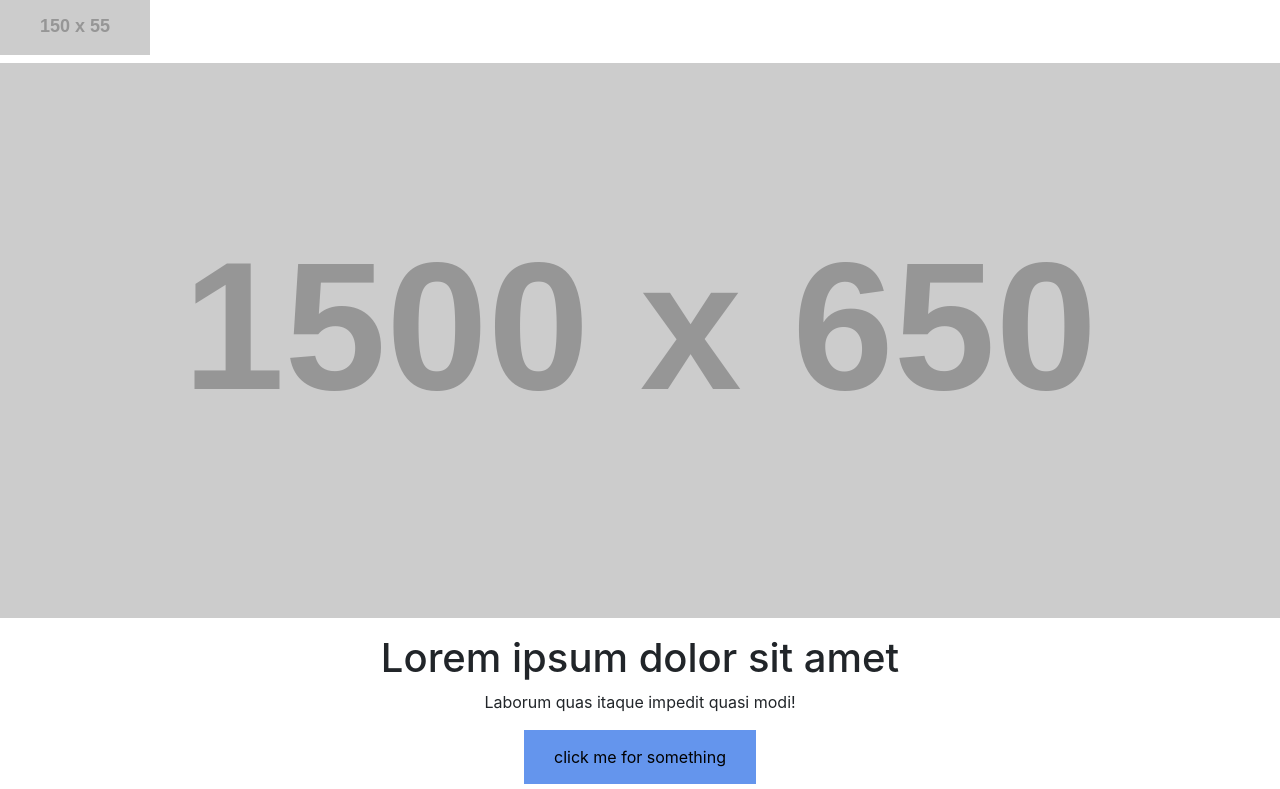
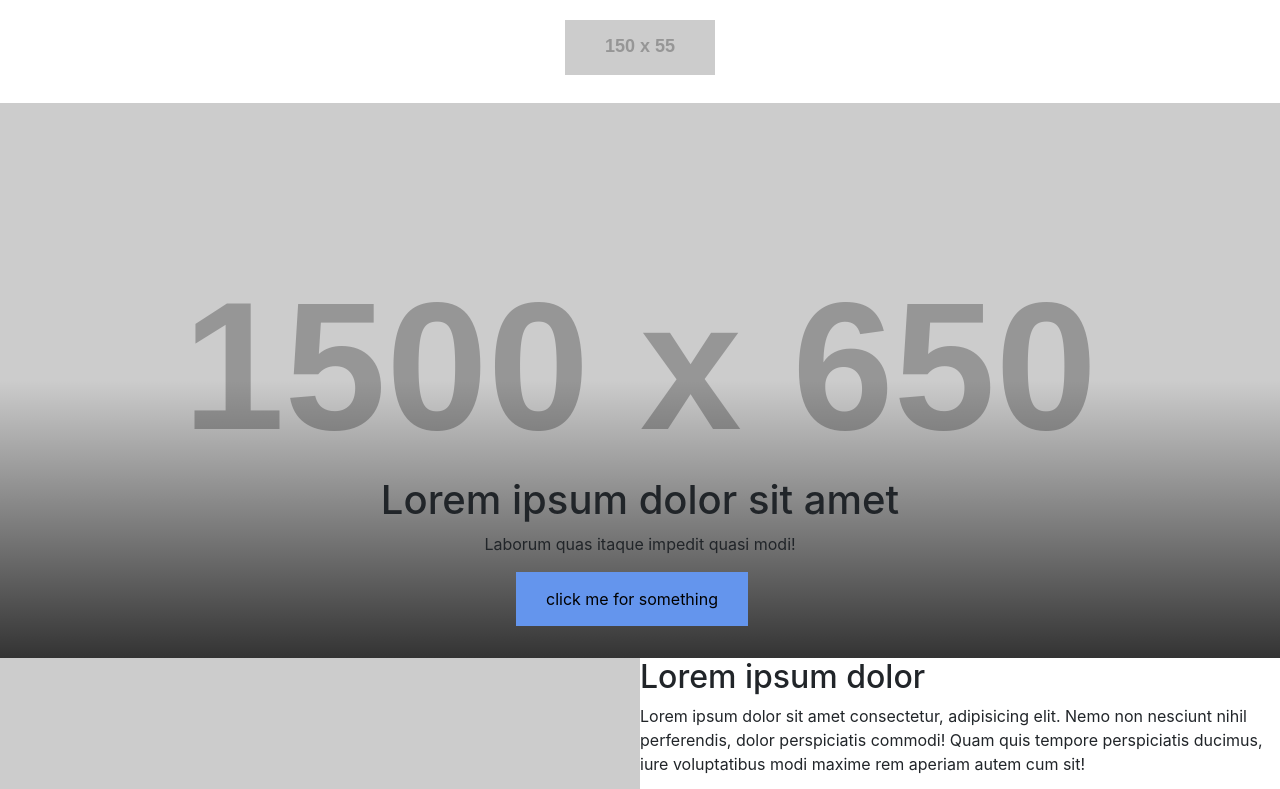
Before and after one commit to netinetinguyen/two-column-bootstrap-page, a plain HTML site: page bootstrap/index.html in a window 1280 px wide. Shown: the top 789 px of the page. Drawn offline with nearby package versions, Linux system fonts and the light colour scheme; placeholder pictures from the web are drawn by us.

Commit message:
Update main.css

```diff
--- a/bootstrap/css/main.css
+++ b/bootstrap/css/main.css
@@ -1,23 +1,55 @@
 .banner-cta {
   text-align: center;
 }
+.logo-container {
+  text-align: center;
+  padding: 1.25em 0; /*20px 0*/
+}
 a.button {
-  display: inline-block;
+  text-align: center;
   text-decoration: none;
   color: #000000;
   background-color: cornflowerblue;
   font-size: 1rem;
-  padding: 0.9375em 1.875em; /*15px 30px*/
+  padding: 0.9375em 1.875em;
   transition: 0.5s; /*transition on hover*/
+}
+a.button {
+  margin-right: 1em;
+  margin-bottom: 1em;
 }
 a.button:hover {
   background-color: pink;
-}
-#logo {
-  width: 100px;
 }
 @media screen and (min-width: 992px) {
   .banner > img {
     width: 100%;
   }
+  .banner {
+    position: relative;
+  }
+  .banner-cta {
+    position: absolute;
+    top: 0;
+    bottom: 0;
+    left: 0;
+    right: 0;
+    display: flex;
+    justify-content: center;
+    align-items: center;
+    z-index: 1;
+  }
+  .banner-cta:after {
+    /*positions in relation to banner, since that is first position context with relative*/
+    content: "";
+    display: block;
+    position: absolute;
+    left: 0;
+    top: 0;
+    right: 0;
+    bottom: 0;
+    /* background-color: rgba(0, 0, 0, 0.1); */
+    background-image: linear-gradient(180deg,transparent 0,transparent 50%,rgba(0,0,0,.75));
+    z-index: -1;
+  }
 }
```
